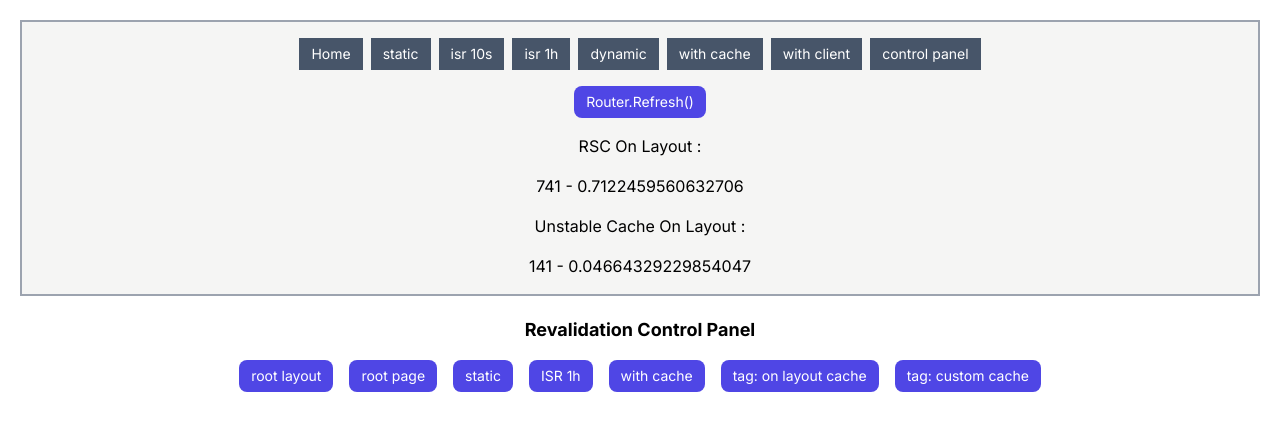
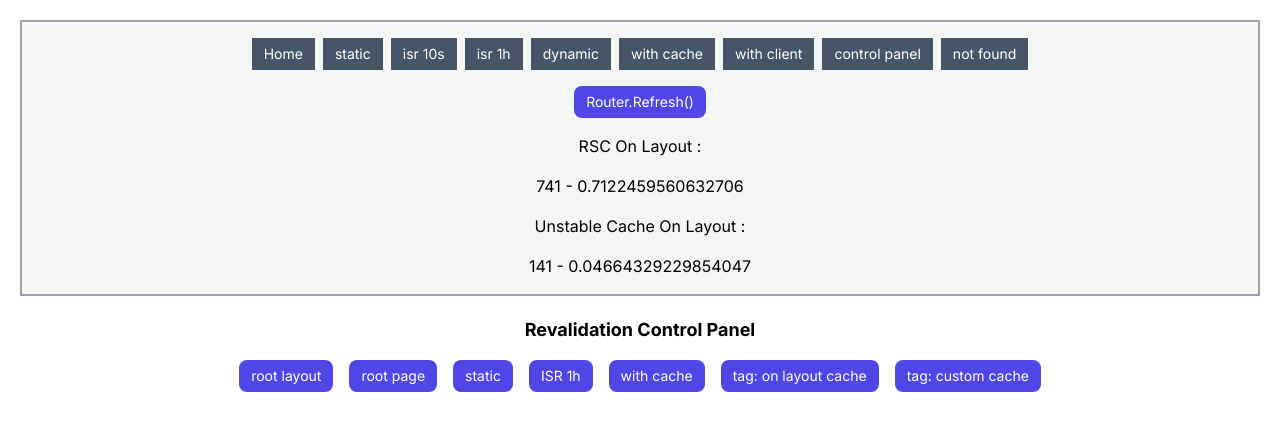
Before and after one commit to Javad9s/nextjs-revalidation-test, a Next.js app: page /control-panel in a window 1280 px wide. Shown: the top 430 px of the page. Built offline with nearby package versions, Linux system fonts and the light colour scheme.

Commit message:
add notfound page

```diff
--- a/src/app/layout.tsx
+++ b/src/app/layout.tsx
@@ -71,6 +71,12 @@ export default function RootLayout({
             >
               control panel
             </Link>
+            <Link
+              href={"/no-where"}
+              className="bg-slate-600 px-3 py-1.5 text-sm text-white duration-150 hover:bg-slate-950 active:shadow-lg"
+            >
+              not found
+            </Link>
           </nav>
           <Refresh />
           <p>RSC On Layout : </p>
--- /dev/null
+++ b/src/app/not-found.tsx
@@ -0,0 +1,3 @@
+export default function NotFoundPage() {
+  return <>Not found</>;
+}
```
